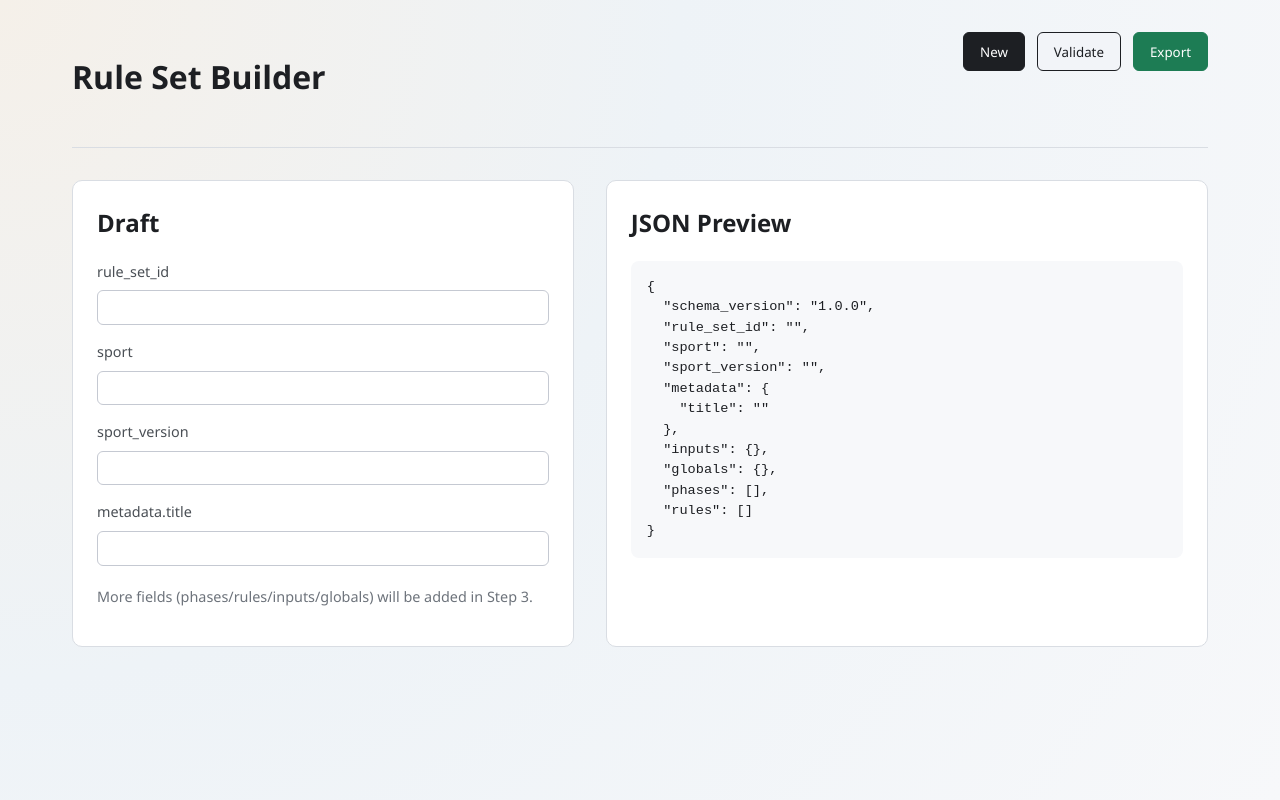
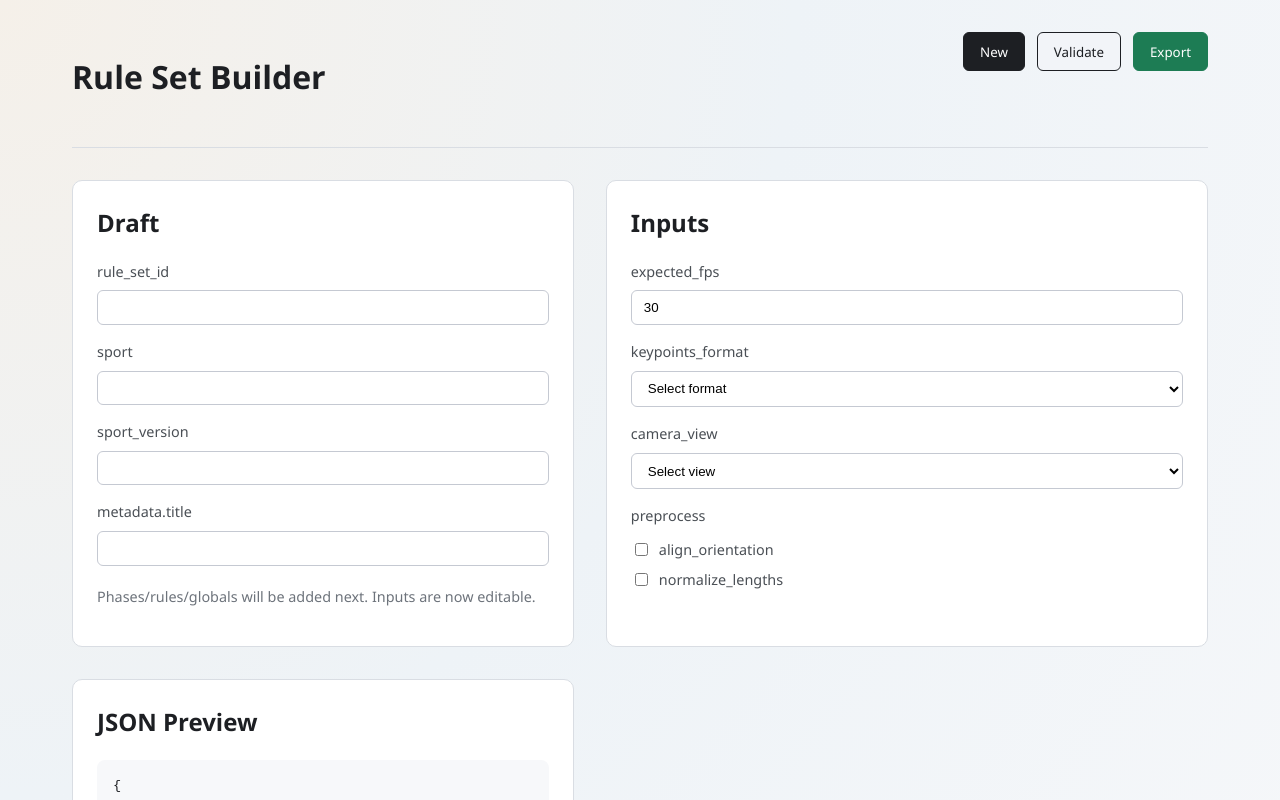
Before and after one commit to gakiw0/SOP-Generalization, a React (Vite) app in the folder ui/: page / in a window 1280 px wide. Shown: the top 800 px of the page. Built offline with nearby package versions, Linux system fonts and the light colour scheme.

Commit message:
add: inputs form

```diff
--- a/ui/src/App.css
+++ b/ui/src/App.css
@@ -84,6 +84,27 @@
   padding: 0.55rem 0.75rem;
 }
 
+.field select {
+  border: 1px solid #c5c9d2;
+  border-radius: 6px;
+  padding: 0.55rem 0.75rem;
+  background: #fff;
+}
+
+.checkbox-group {
+  display: flex;
+  flex-direction: column;
+  gap: 0.5rem;
+  padding: 0.25rem 0;
+}
+
+.checkbox-item {
+  display: flex;
+  align-items: center;
+  gap: 0.5rem;
+  color: #4a4f55;
+}
+
 .hint {
   margin-top: 1.25rem;
   color: #6d737b;
--- a/ui/src/App.tsx
+++ b/ui/src/App.tsx
@@ -1,5 +1,16 @@
 import { useMemo, useState } from 'react'
 import './App.css'
+
+type Inputs = {
+  expected_fps?: number
+  keypoints_format?: string
+  camera_view?: string
+  preprocess?: string[]
+}
+
+const KEYPOINTS_FORMATS = ['openpose25', 'coco17', 'other']
+const CAMERA_VIEWS = ['side', 'front', 'rear', 'other']
+const PREPROCESS_OPTIONS = ['align_orientation', 'normalize_lengths']
 
 type RuleSet = {
   schema_version: string
@@ -13,7 +24,7 @@ type RuleSet = {
     notes?: string[]
     changelog?: unknown[]
   }
-  inputs: Record<string, unknown>
+  inputs: Inputs
   globals: Record<string, unknown>
   phases: unknown[]
   rules: unknown[]
@@ -27,16 +38,31 @@ const createEmptyRuleSet = (): RuleSet => ({
   metadata: {
     title: '',
   },
-  inputs: {},
+  inputs: {
+    expected_fps: 30,
+    keypoints_format: '',
+    camera_view: '',
+    preprocess: [],
+  },
   globals: {},
   phases: [],
   rules: [],
 })
 
+const toCsv = (items: string[]): string => items.join(', ')
+
+const fromCsv = (value: string): string[] =>
+  value
+    .split(',')
+    .map((item) => item.trim())
+    .filter((item) => item.length > 0)
+
 function App() {
   const [ruleSetDraft, setRuleSetDraft] = useState<RuleSet>(() =>
     createEmptyRuleSet()
   )
+  const [keypointsChoice, setKeypointsChoice] = useState('')
+  const [cameraChoice, setCameraChoice] = useState('')
   const jsonPreview = useMemo(
     () => JSON.stringify(ruleSetDraft, null, 2),
     [ruleSetDraft]
@@ -44,6 +70,8 @@ function App() {
 
   const handleNew = () => {
     setRuleSetDraft(createEmptyRuleSet())
+    setKeypointsChoice('')
+    setCameraChoice('')
   }
 
   const handleValidate = () => {
@@ -152,8 +180,144 @@ function App() {
               />
             </div>
             <p className="hint">
-              More fields (phases/rules/inputs/globals) will be added in Step 3.
+              Phases/rules/globals will be added next. Inputs are now editable.
             </p>
+          </section>
+
+          <section className="panel">
+            <h2>Inputs</h2>
+            <div className="field">
+              <label htmlFor="expected_fps">expected_fps</label>
+              <input
+                id="expected_fps"
+                type="number"
+                value={ruleSetDraft.inputs.expected_fps ?? 0}
+                onChange={(event) =>
+                  setRuleSetDraft((prev) => ({
+                    ...prev,
+                    inputs: {
+                      ...prev.inputs,
+                      expected_fps: Number(event.target.value),
+                    },
+                  }))
+                }
+              />
+            </div>
+            <div className="field">
+              <label htmlFor="keypoints_format">keypoints_format</label>
+              <select
+                id="keypoints_format"
+                value={keypointsChoice}
+                onChange={(event) =>
+                  setRuleSetDraft((prev) => {
+                    const nextValue = event.target.value
+                    setKeypointsChoice(nextValue)
+                    return {
+                      ...prev,
+                      inputs: {
+                        ...prev.inputs,
+                        keypoints_format: nextValue === 'other' ? '' : nextValue,
+                      },
+                    }
+                  })
+                }
+              >
+                <option value="">Select format</option>
+                {KEYPOINTS_FORMATS.map((format) => (
+                  <option key={format} value={format}>
+                    {format}
+                  </option>
+                ))}
+              </select>
+              {keypointsChoice === 'other' && (
+                <input
+                  type="text"
+                  placeholder="custom keypoints_format"
+                  value={ruleSetDraft.inputs.keypoints_format ?? ''}
+                  onChange={(event) =>
+                    setRuleSetDraft((prev) => ({
+                      ...prev,
+                      inputs: {
+                        ...prev.inputs,
+                        keypoints_format: event.target.value,
+                      },
+                    }))
+                  }
+                />
+              )}
+            </div>
+            <div className="field">
+              <label htmlFor="camera_view">camera_view</label>
+              <select
+                id="camera_view"
+                value={cameraChoice}
+                onChange={(event) =>
+                  setRuleSetDraft((prev) => {
+                    const nextValue = event.target.value
+                    setCameraChoice(nextValue)
+                    return {
+                      ...prev,
+                      inputs: {
+                        ...prev.inputs,
+                        camera_view: nextValue === 'other' ? '' : nextValue,
+                      },
+                    }
+                  })
+                }
+              >
+                <option value="">Select view</option>
+                {CAMERA_VIEWS.map((view) => (
+                  <option key={view} value={view}>
+                    {view}
+                  </option>
+                ))}
+              </select>
+              {cameraChoice === 'other' && (
+                <input
+                  type="text"
+                  placeholder="custom camera_view"
+                  value={ruleSetDraft.inputs.camera_view ?? ''}
+                  onChange={(event) =>
+                    setRuleSetDraft((prev) => ({
+                      ...prev,
+                      inputs: {
+                        ...prev.inputs,
+                        camera_view: event.target.value,
+                      },
+                    }))
+                  }
+                />
+              )}
+            </div>
+            <div className="field">
+              <label>preprocess</label>
+              <div className="checkbox-group">
+                {PREPROCESS_OPTIONS.map((option) => (
+                  <label key={option} className="checkbox-item">
+                    <input
+                      type="checkbox"
+                      checked={(ruleSetDraft.inputs.preprocess ?? []).includes(option)}
+                      onChange={(event) =>
+                        setRuleSetDraft((prev) => {
+                          const current = prev.inputs.preprocess ?? []
+                          const next = event.target.checked
+                            ? [...current, option]
+                            : current.filter((item) => item !== option)
+                          return {
+                            ...prev,
+                            inputs: {
+                              ...prev.inputs,
+                              preprocess: next,
+                            },
+                          }
+                        })
+                      }
+                    />
+                    <span>{option}</span>
+                  </label>
+                ))}
+              </div>
+            </div>
           </section>
 
           <section className="panel">
```
